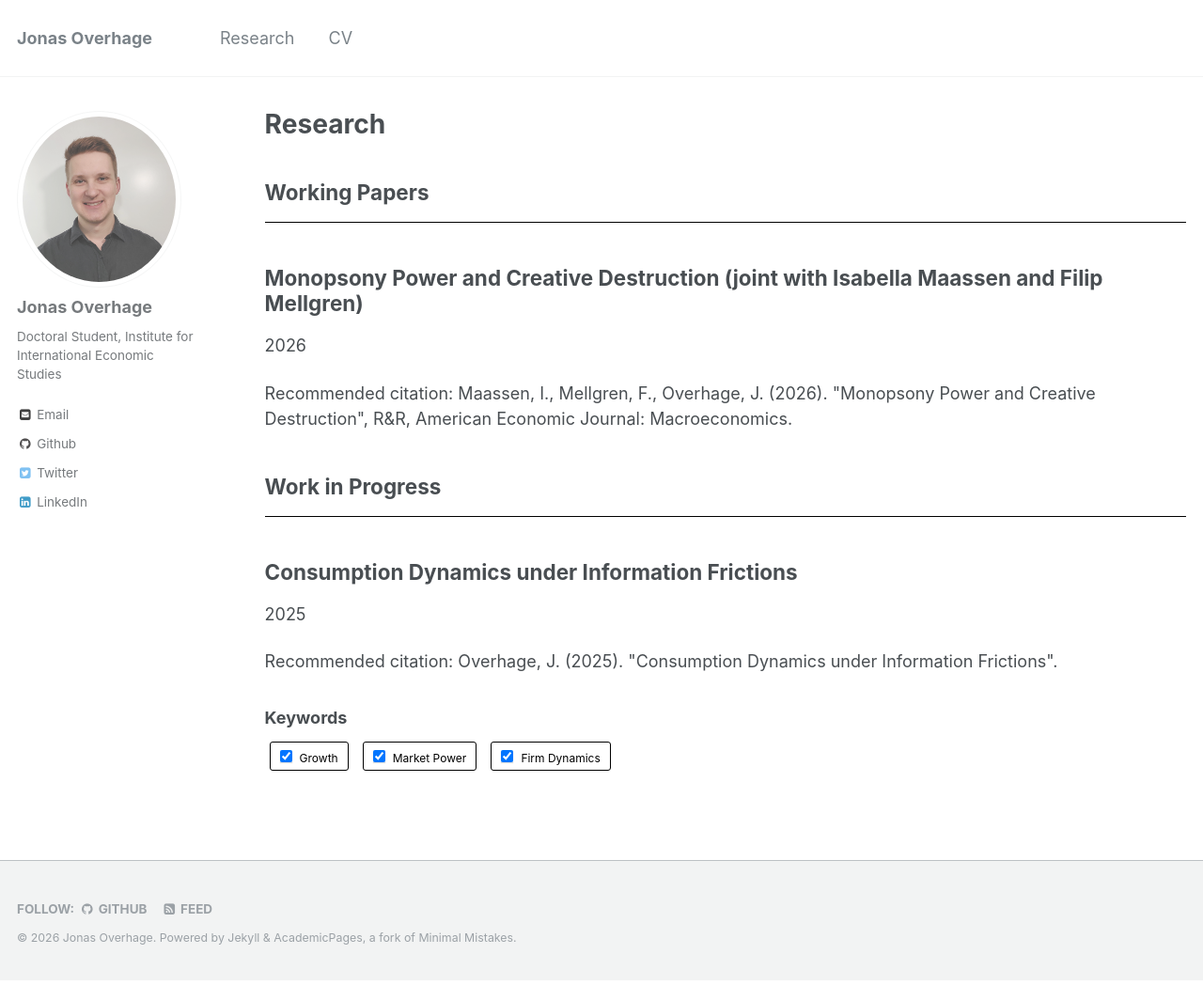
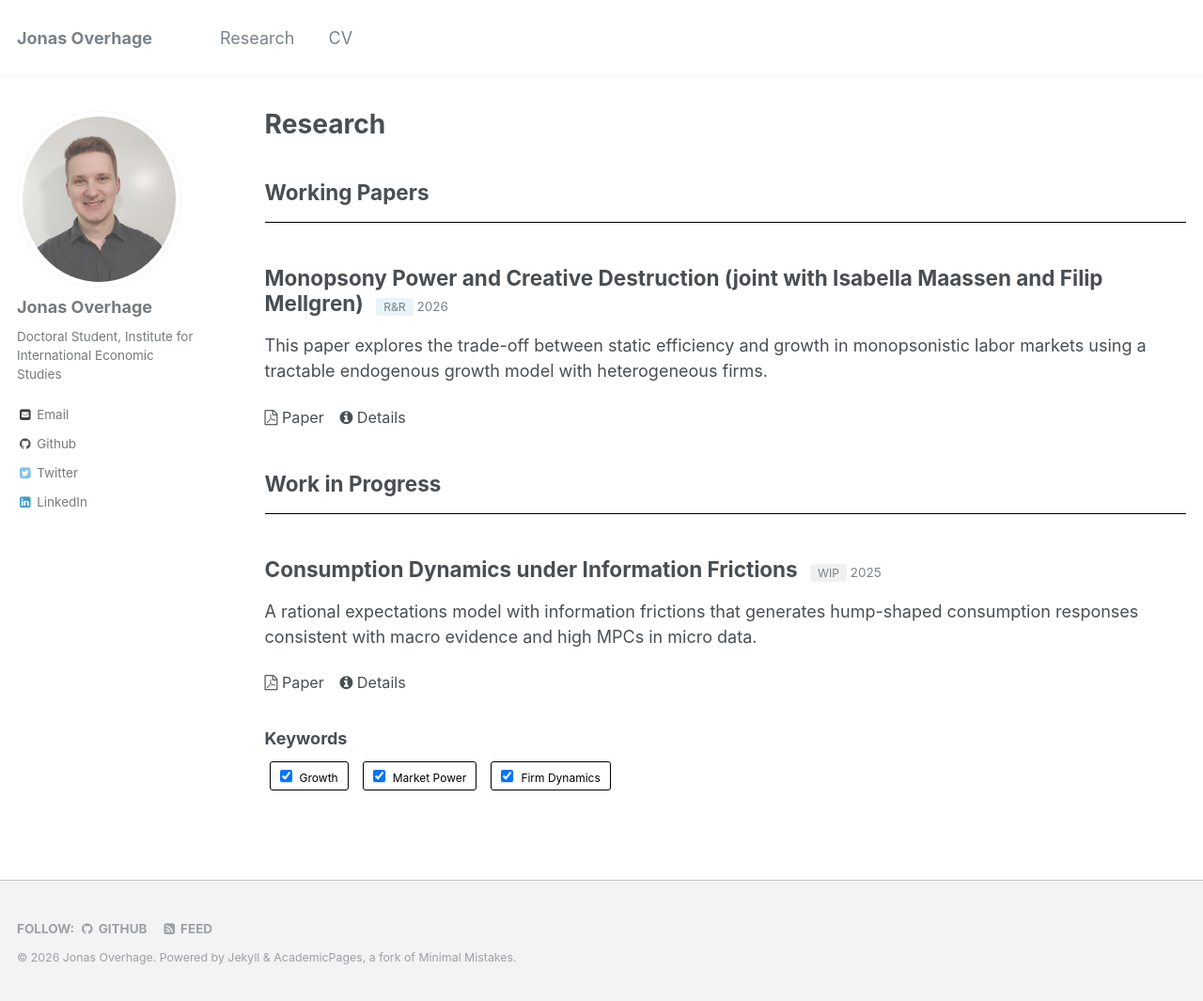
Before and after one commit to JOverhage/JOverhage.github.io, a Jekyll site: the page built from _pages/research.md, in a window 1280 px wide and 1065 px high. Shown: the whole window at 94% size. Built offline with Jekyll 4.4.1, drawn with Linux system fonts in a browser that asks for light colours.

Commit message:
new research page layout test

```diff
--- /dev/null
+++ b/_includes/archive-single-research.html
@@ -0,0 +1,43 @@
+{% include base_path %}
+
+{% if post.id %}
+  {% assign title = post.title | markdownify | remove: "<p>" | remove: "</p>" %}
+{% else %}
+  {% assign title = post.title %}
+{% endif %}
+
+{% assign tags_var = '' %}
+{% for item in post.tags %}
+  {% assign tags_var = tags_var | append: ' ' | append: item %}
+{% endfor %}
+
+<div class="{{ include.type | default: "list" }}__item">
+  <div class="{{tags_var}}">
+    <article class="archive__item" itemscope itemtype="http://schema.org/CreativeWork">
+
+      <h2 class="archive__item-title" itemprop="headline">
+        <a href="{{ base_path }}{{ post.url }}" rel="permalink">{{ title }}</a>
+        <span style="font-size: 0.6em; font-weight: normal; color: #7a8288; margin-left: 8px;">
+          {% if post.PublicationStatus == 'WorkingPaper' %}
+            <span style="background: #e8f4f8; padding: 2px 8px; border-radius: 3px; font-size: 0.9em;">R&R</span>
+          {% elsif post.PublicationStatus == 'WorkInProgress' %}
+            <span style="background: #f0f0f0; padding: 2px 8px; border-radius: 3px; font-size: 0.9em;">WIP</span>
+          {% endif %}
+          {{ post.date | default: "1900-01-01" | date: "%Y" }}
+        </span>
+      </h2>
+
+      {% if post.excerpt %}
+        <p class="archive__item-excerpt" itemprop="description" style="margin-top: 0.5em;">{{ post.excerpt | markdownify | strip }}</p>
+      {% endif %}
+
+      <p style="margin-top: 0.5em; font-size: 0.9em;">
+        {% if post.paperurl %}
+          <a href="{{ post.paperurl }}" style="margin-right: 12px;"><i class="fa fa-file-pdf-o" aria-hidden="true"></i> Paper</a>
+        {% endif %}
+        <a href="{{ base_path }}{{ post.url }}" rel="permalink"><i class="fa fa-info-circle" aria-hidden="true"></i> Details</a>
+      </p>
+
+    </article>
+  </div>
+</div>
--- a/_pages/research.md
+++ b/_pages/research.md
@@ -26,7 +26,7 @@ author_profile: true
 <hr style="border-color:black;">
 {% for post in site.research reversed %}
   {% if post.PublicationStatus == 'WorkingPaper' %}
-    {% include archive-single.html %}
+    {% include archive-single-research.html %}
   {% endif %}
 {% endfor %}
 
@@ -35,7 +35,7 @@ author_profile: true
  <hr style="border-color:black;">
 {% for post in site.research reversed %}
   {% if post.PublicationStatus == 'WorkInProgress' %}
-    {% include archive-single.html %}
+    {% include archive-single-research.html %}
   {% endif %}
 {% endfor %}
 
--- a/_research/2024-monopsony-research.md
+++ b/_research/2024-monopsony-research.md
@@ -7,13 +7,13 @@ collection: research
 permalink: /research/2024-monopsony-research
 
 
-excerpt: ''
+excerpt: 'This paper explores the trade-off between static efficiency and growth in monopsonistic labor markets using a tractable endogenous growth model with heterogeneous firms.'
 
 date: 2026-01-14
 
 venue: ''
 
-paperurl: ''
+paperurl: 'http://JOverhage.github.io/files/MMO_Monopsony_Jan26.pdf'
 
 citation: 'Maassen, I., Mellgren, F., Overhage, J. (2026). "Monopsony Power and Creative Destruction", R&R, American Economic Journal: Macroeconomics.'
 
--- a/_research/consumption-information.md
+++ b/_research/consumption-information.md
@@ -7,7 +7,7 @@ collection: research
 permalink: /research/consumption-information
 
 
-excerpt: ''
+excerpt: 'A rational expectations model with information frictions that generates hump-shaped consumption responses consistent with macro evidence and high MPCs in micro data.'
 
 date: 2025-02-21
 
```
